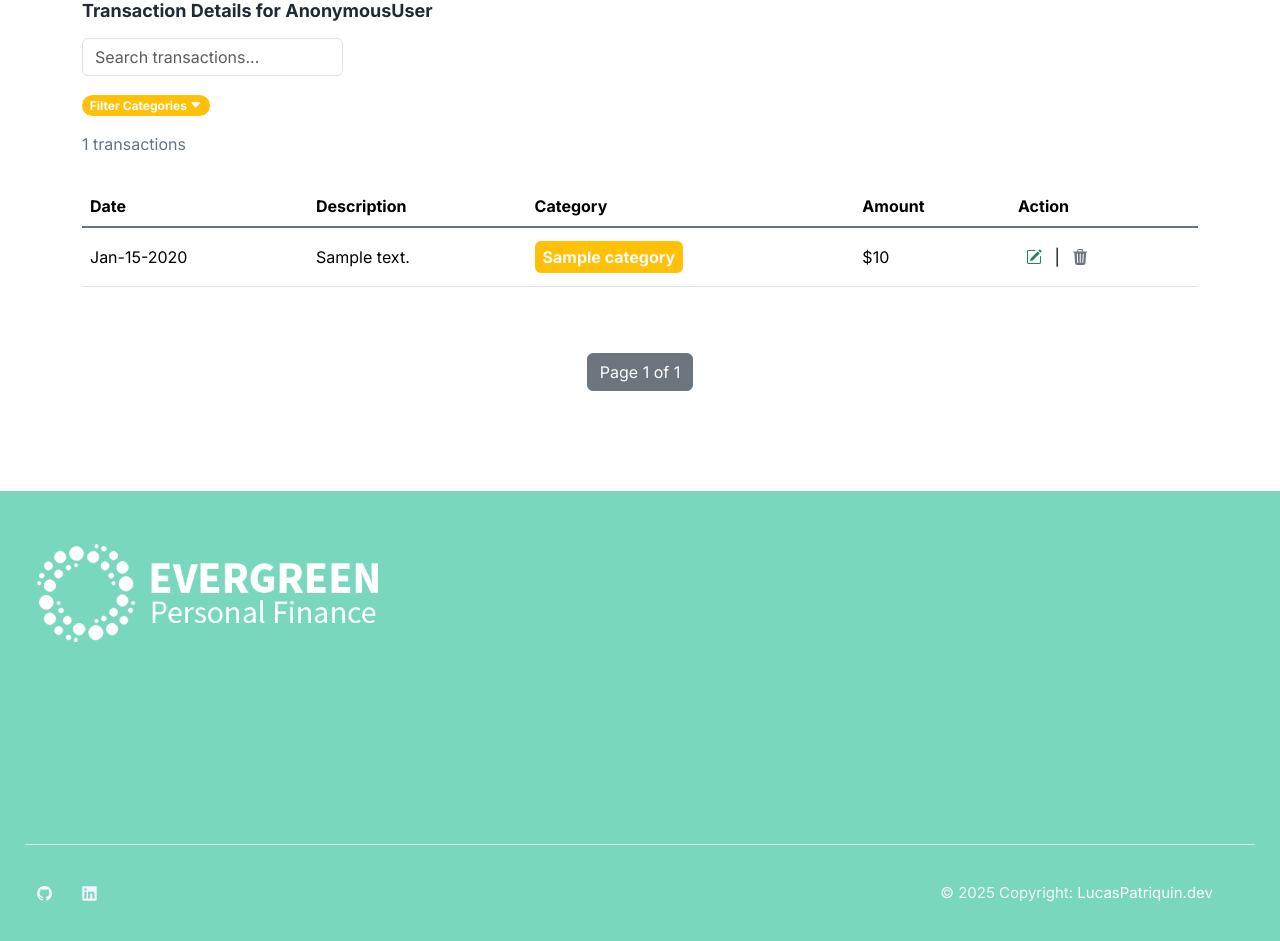
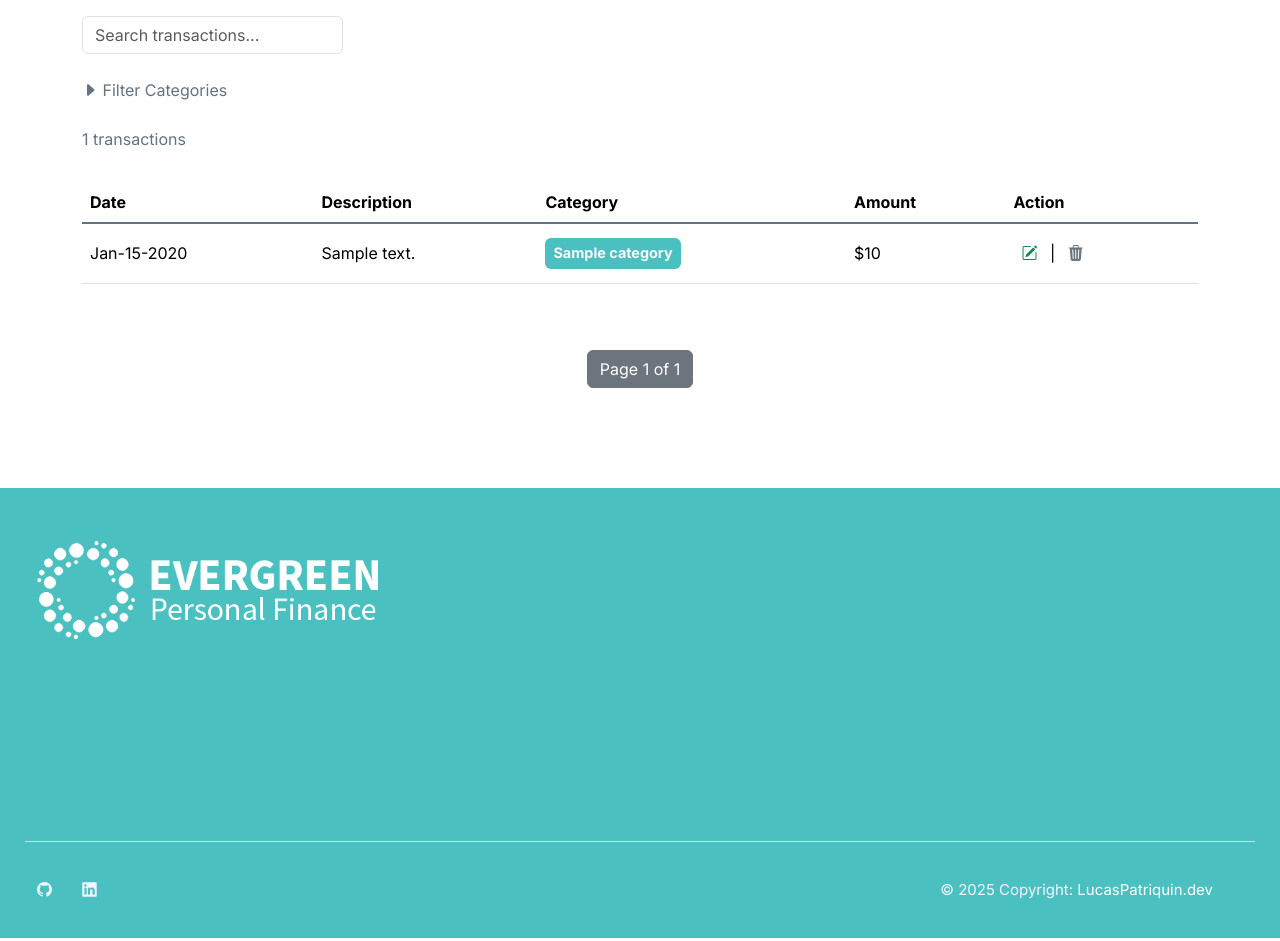
Before and after one commit to PyLou317/Django_portfolio_site, a Django app: template finance_tracker/templates/finance_tracker/transaction_list.html in a window 1280 px wide. Shown: the part 127-1068 px from the top of the page. Run offline with Django 5.2, Linux system fonts and the light colour scheme; the template is opened without the code that fills it: most values are stand-ins (such as "Sample title", 1, 10 or a date in 2020); grey boxes marked "Sample" are stand-in pictures.

Commit message:
restyled

```diff
--- a/finance_tracker/static/finance_tracker/css/finance_tracker.css
+++ b/finance_tracker/static/finance_tracker/css/finance_tracker.css
@@ -4,7 +4,8 @@
     --background-color: black;
     --heading-color: #212b36;
     /* --primary-color: #355E3B; */
-    --primary-color: #79D7BE;
+    --primary-color-2: #79D7BE;
+    --primary-color: rgb(75, 192, 192);
     --white: #ffffff;
 }
 
@@ -61,6 +62,15 @@
 
 .income_chart {
     max-height: 250px;
+}
+
+.btnViewMore {
+    background-color: var(--primary-color);
+    color: white;
+}
+
+.btnViewMore:hover {
+    border-color: var(--primary-color);
 }
 
 
@@ -197,24 +207,34 @@
     margin-bottom: 100px;
 }
 
-#category-pill {
-    font-size: 1em;
-}
-
 .hidden {
     display: none;
 }
 
-#category_filters {
+#category_filter_div {
     background-color: #ffffff;
     border-radius: 8px;
 }
 
-#filter_btn {
+.badge.category-badge {
+    font-size: .9em;
+    background-color: var(--primary-color);
+}
+
+.filter-badge {
     cursor: pointer;
 }
 
-#cat_btn:hover {
+.badge.category-filter-badge {
+    cursor: pointer;
+    background-color: var(--primary-color);
+}
+
+.category-filter-badge:hover {
+    font-size: .8rem;
+}
+
+.show-all-badge:hover {
     font-size: .8rem;
 }
 
--- a/finance_tracker/static/finance_tracker/css/styles.css
+++ b/finance_tracker/static/finance_tracker/css/styles.css
@@ -5,7 +5,8 @@
     --body-color: #637381;
     --heading-color: #212b36;
     /* --primary-color: #355E3B; */
-    --primary-color: #79D7BE;
+    --primary-color-2: #79D7BE;
+    --primary-color: rgb(75, 192, 192);
     --white: #ffffff;
 }
 
--- a/finance_tracker/static/finance_tracker/js/dashboard.js
+++ b/finance_tracker/static/finance_tracker/js/dashboard.js
@@ -83,7 +83,7 @@ document.addEventListener('DOMContentLoaded', () => {
                     datasets: [{
                         label: 'Total Income',
                         data: monthlyIncomeTotals,
-                        borderWidth: 4,
+                        borderWidth: 3,
                         fill: {
                             target: 'origin',
                             above: 'rgba(75, 192, 192, 0.46)'
--- a/finance_tracker/templates/finance_tracker/transaction_list.html
+++ b/finance_tracker/templates/finance_tracker/transaction_list.html
@@ -6,8 +6,6 @@
   <div class="container mx-auto">
     <div class="mb-3 mt-2">
       <h2 class="justin-content-center"><i class="bi bi-list-ul"></i> Transactions</h2>
-      {% firstof user.first_name user as name %}
-            <h5>Transaction Details for {{ name }}</h5>
     </div>
 
     {% comment %}------ Search Field ------{% endcomment %}
@@ -25,20 +23,20 @@
     </div>
 
     {% comment %}------ Categories ------{% endcomment %}
-    <span id="filter_btn" class="badge rounded-pill bg-warning">Filter Categories <i class="bi bi-caret-down-fill"></i></span>
-    <div id="category_filters" class="hidden p-1 mt-1 text-center">
+    <span id="toggleFilters" class="filter-badge my-2"><i id="category-filter-caret" class="bi bi-caret-right-fill"></i> Filter Categories</span>
+    <div id="filtersDiv" class="hidden p-1 mt-1 text-center">
         <a href="{% url 'finance_tracker:transaction-list' %}" class="me-1 mb-1">
-        <span class="badge rounded-pill text-bg-dark">Show All</span>
+        <span class="badge rounded-pill text-bg-dark show-all-badge">Show All</span>
         </a>
         {% for category in categories %}
         <a href="{% url 'finance_tracker:transaction-list' %}?category_id={{ category.id }}" class="me-1 mb-1">
-        <span id="cat_btn" class="badge rounded-pill bg-info">{{ category }}</span>
+        <span class="badge rounded-pill category-filter-badge">{{ category }}</span>
         </a>
         {% endfor %}
     </div>
 
     <div class="mt-3">
-        {{ filtered_transactions|length }} transactions
+        <p>{{ filtered_transactions|length }} transactions</p>
     </div>
 
     {% comment %}------ Transaction List Table ------{% endcomment %}
@@ -59,7 +57,7 @@
                         <tr class="transactions-row">
                             <td>{{ transaction.date|date:'M-d-Y' }}</td>
                             <td>{{ transaction.description }}</td>
-                            <td><span id="category-pill" class="badge badge-pill bg-warning text-light">{{ transaction.category }}</span></td>
+                            <td><span id="category-pill" class="badge badge-pill category-badge text-light">{{ transaction.category }}</span></td>
                             <td>${{ transaction.amount }}</td>
                             <td>
                                 <a href="{% url 'finance_tracker:transaction_update' transaction.id %}"><i class="bi bi-pencil-square text-success"></i></a> |
@@ -72,7 +70,7 @@
                     <tr>
                         <td>{{ transaction.date|date:'M-d-Y' }}</td>
                         <td>{{ transaction.description }}</td>
-                        <td><span id="category-pill" class="badge badge-pill bg-info">{{ transaction.category }}</span></td>
+                        <td><span class="badge badge-pill category-badge">{{ transaction.category }}</span></td>
                         <td>${{ transaction.amount }}</td>
                         <td>
                         <a href="{% url 'finance_tracker:transaction_update' transaction.id %}"><i class="bi bi-pencil-square text-success"></i></a> |
```
Also changed, not shown: finance_tracker/templates/finance_tracker/dashboard.html (+10 -6 lines).
